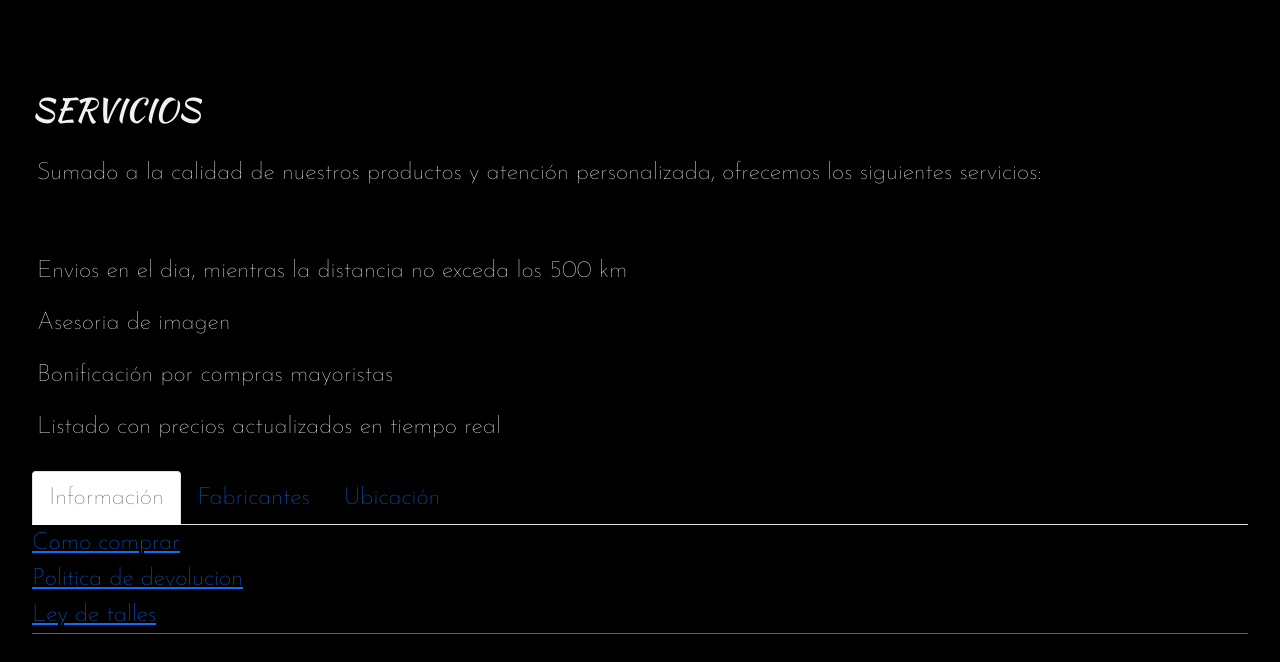
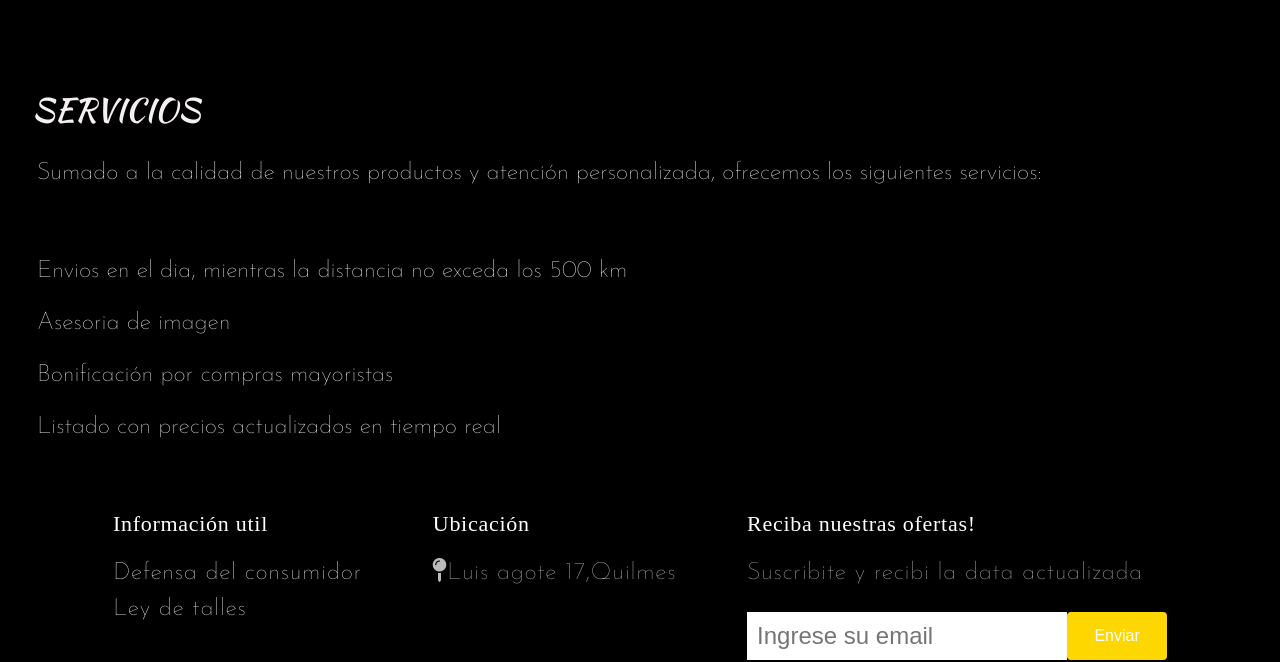
Before and after one commit to hernanketa/BlackCat, a website: page servicios.html in a window 1280 px wide. Shown: the part 145-807 px from the top of the page. Drawn offline with nearby package versions, Linux system fonts and the light colour scheme.

Commit message:
agregar footer total de paginas

```diff
--- a/servicios.html
+++ b/servicios.html
@@ -61,49 +61,37 @@
             <li>Listado con precios actualizados en tiempo real</li>
         </ul>
    </section>
-   <div class="container-trio">
-    <div class="row">
-     <nav>
-       <div class="nav nav-tabs" id="nav-tab" role="tablist">
-         <button class="nav-link active" id="nav-home-tab" data-bs-toggle="tab" data-bs-target="#nav-home" type="button" role="tab" aria-controls="nav-home" aria-selected="true">Información</button>
-         <button class="nav-link" id="nav-profile-tab" data-bs-toggle="tab" data-bs-target="#nav-profile" type="button" role="tab" aria-controls="nav-profile" aria-selected="false">Fabricantes</button>
-         <button class="nav-link" id="nav-contact-tab" data-bs-toggle="tab" data-bs-target="#nav-contact" type="button" role="tab" aria-controls="nav-contact" aria-selected="false">Ubicación</button>
-       </div>
-     </nav>
-     <div class="tab-content" id="nav-tabContent">
-       <div class="tab-pane fade show active" id="nav-home" role="tabpanel" aria-labelledby="nav-home-tab"> <section class="ftMain">
-         <div class="ftMainItem">
 
-           <ul>
-             <li><a href="#">Como comprar</a></li>
-             <li><a href="#">Politica de devolucion </a></li>
-             <li><a href="https://www.argentina.gob.ar/noticias/el-gobierno-reglamento-la-ley-de-talles-0">Ley de
-                 talles</a></li>
-           </ul>
-         </div></div>
-       <div class="tab-pane fade" id="nav-profile" role="tabpanel" aria-labelledby="nav-profile-tab"> <div class="ftMainItem">
-         <ul>
-           <li><a href="#">El don</a></li>
-           <li><a href="#">Glam glam</a></li>
-           <li><a href="#">Advertencia</a></li>
-         </ul>
-       </div></div>
-       <div class="tab-pane fade" id="nav-contact" role="tabpanel" aria-labelledby="nav-contact-tab">
-         <div class="ftMainItemUbi">
-           <h2 class="ftTitle">Donde encontrarnos</h2>
-           <iframe
-             src="https://www.google.com/maps/embed?pb=!1m18!1m12!1m3!1d3278.5278394906777!2d-58.247583784766604!3d-34.742294080423854!2m3!1f0!2f0!3f0!3m2!1i1024!2i768!4f13.1!3m3!1m2!1s0x95a32efa0346babb%3A0x902036ac79577543!2sDr.%20Agote%2017%2C%20Quilmes%2C%20Provincia%20de%20Buenos%20Aires!5e0!3m2!1ses-419!2sar!4v1628727020868!5m2!1ses-419!2sar"
-             width="150" height="150" style="border:0;" allowfullscreen="true" loading="lazy" id="mapaGoogle"></iframe>
-         </div>
-       </div>
-     </div>
-
-    </div>
-  </div>
      </section>
 
      <footer>
+      <!-- Footer main -->
+      <section class="ft-main">
+        <div class="ft-main-item">
+          <h2 class="ft-title">Información util</h2>
+          <ul>
+            <li><a href="https://www.argentina.gob.ar/produccion/defensadelconsumidor" target="_blank">Defensa del consumidor</a></li>
+            <li><a href="https://www.argentina.gob.ar/noticias/el-gobierno-reglamento-la-ley-de-talles-0" target="_blank">Ley de talles</a></li>
 
+          </ul>
+        </div>
+        <div class="ft-main-item">
+          <h2 class="ft-title">Ubicación</h2>
+          <ul>
+            <li><i class="fas fa-map-pin"></i><a>Luis agote 17,Quilmes</a></li>
+
+          </ul>
+        </div>
+
+        <div class="ft-main-item">
+          <h2 class="ft-title">Reciba nuestras ofertas!</h2>
+          <p>Suscribite y recibi la data actualizada</p>
+          <form>
+            <input type="email" name="email" placeholder="Ingrese su email">
+            <input type="submit" value="Enviar" class="btn btn-dark ">
+          </form>
+        </div>
+      </section>
 
       <!-- Footer social -->
       <section class="ft-social">
```
Also changed, not shown: contacto.html (+19 -39 lines), sobre_nosotros.html (+26 -38 lines).
